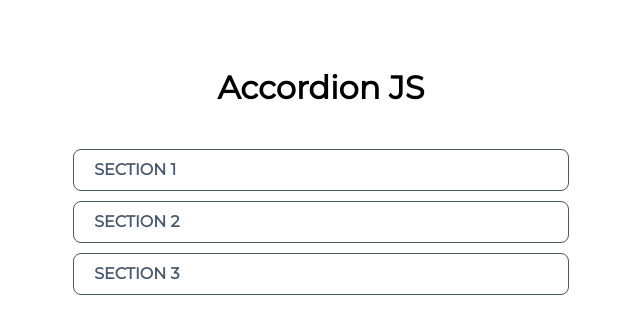
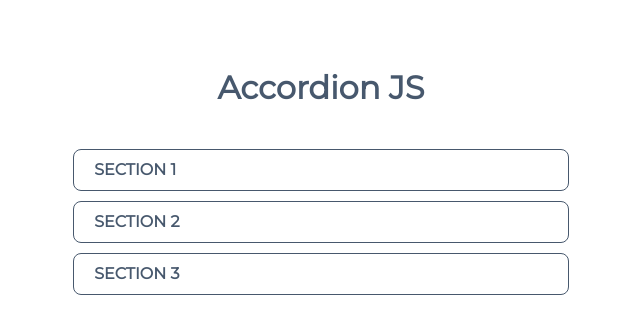
Before and after one commit to GemmaGarcias/accordion-frontend, a website built with webpack: page src/index.html in a window 1280 px wide. Shown: the whole page, without its empty margins (319-959 px from the left). Built offline with nearby package versions, Linux system fonts and the light colour scheme.

Commit message:
feat: change title class color

```diff
--- a/src/scss/_base.scss
+++ b/src/scss/_base.scss
@@ -4,6 +4,7 @@ body, html {
 
 .title {
   margin-top: 60px;
+  color: #47586d;
 }
 
 .container {
```
